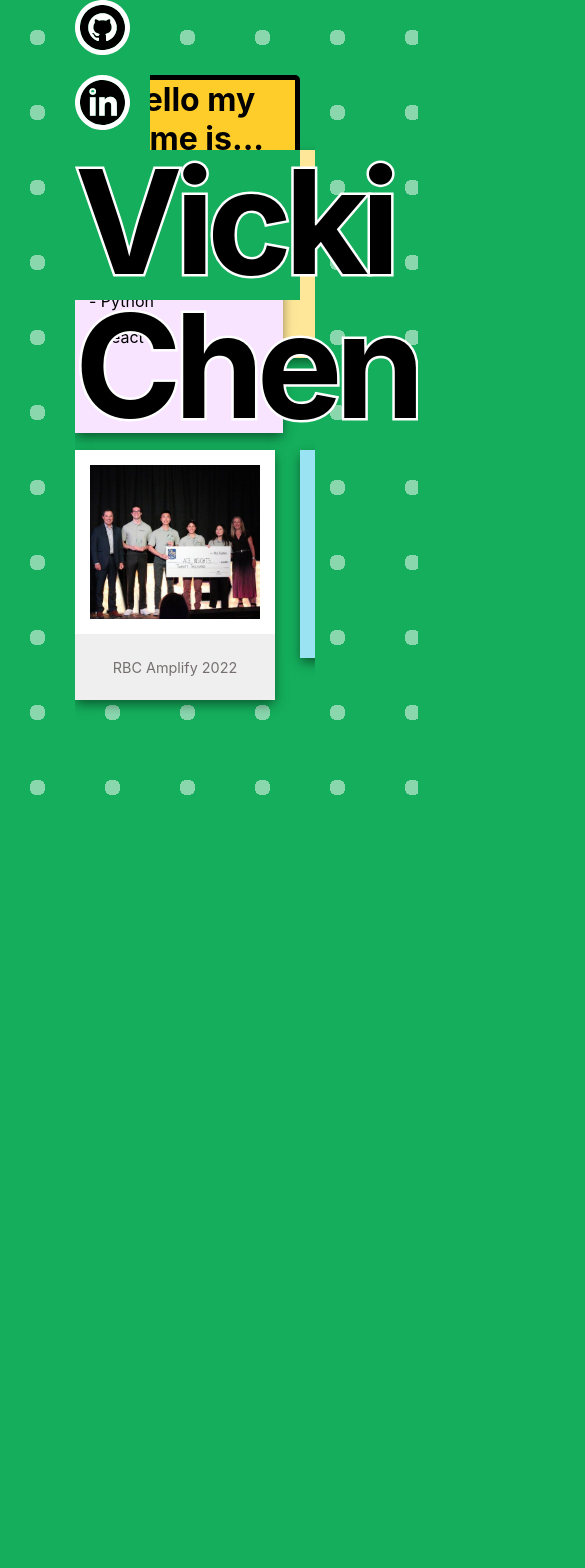
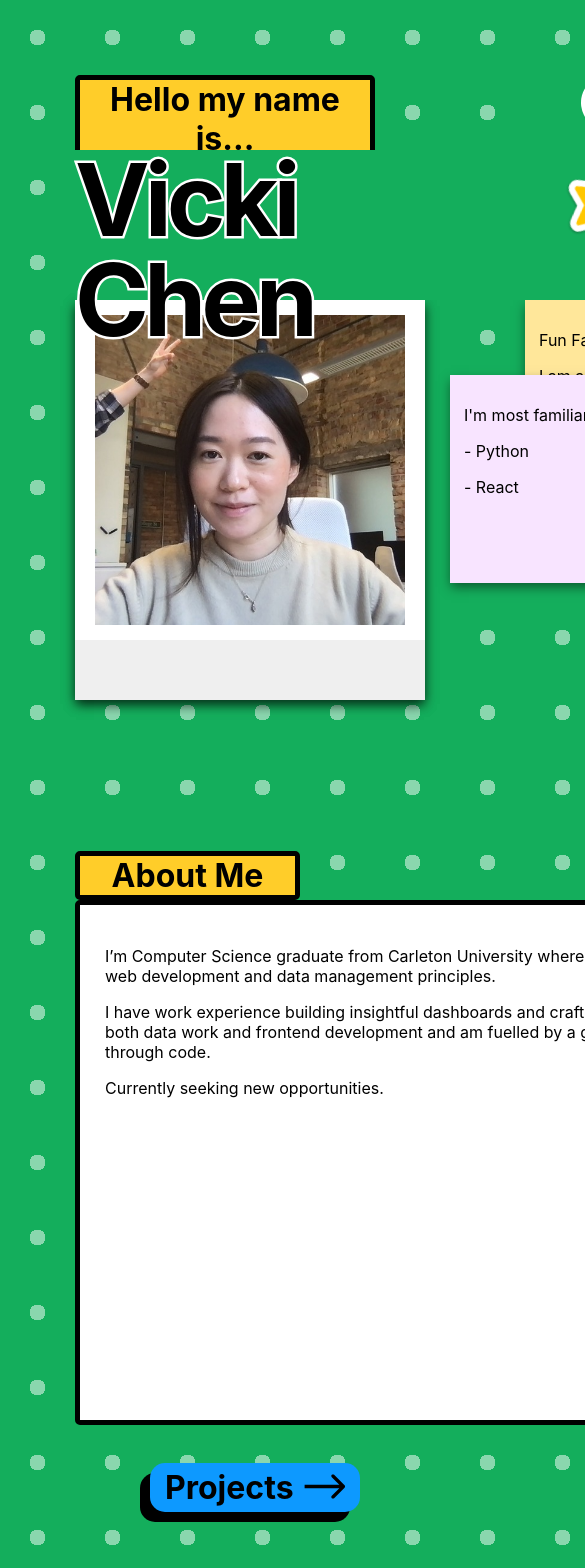
Before and after one commit to missvickies/personal-website, a React (Create React App) app: page / in a window 390 px wide. Shown: the top 1568 px of the page, 585 px wide, since content can reach past the window. Before the commit the page ends 844 px from the top, so only its background shows below. Built offline with nearby package versions, Linux system fonts and the light colour scheme; grey boxes are pictures that could not be loaded.

Commit message:
testing mobile

```diff
--- a/src/App.css
+++ b/src/App.css
@@ -2,5 +2,4 @@ body{
     background-image: radial-gradient(rgba(255, 255, 255, 0.5) 15%, transparent 0);
     background-position: 0 0 ;
     background-size: 75px 75px;
-    /* overflow:hidden; */
 }
--- a/src/components/button.jsx
+++ b/src/components/button.jsx
@@ -1,5 +1,6 @@
 import styled from "styled-components"
 import { Link } from "react-router-dom";
+import {device} from "./device"
 
 
 export default function Button({col,children,linkTo,mailTo}){
@@ -16,24 +17,34 @@ export default function Button({col,children,linkTo,mailTo}){
 
 
 const ButtonStyle = styled.div`
-    grid-column:${(props)=> props.col};
-    grid-row:-2;
-    width:180px;
-    align-items: center;
-    padding: 5px 15px;
-    padding-top:0;
+    grid-column:${(props)=> props.col-5};
+    grid-row:-1;
     gap: 5px;
-    background: #0D99FF;
-    box-shadow: -10px 10px 0px #000000;
-    border-radius: 15px;
     z-index:1;
     white-space: nowrap;
-    &:hover{
+    height:100%;
+    margin-top:50%;
+
+    h1{
+        width:180px;
+        margin:0;
+        background: #0D99FF;
+        padding: 5px 15px;
+        box-shadow: -10px 10px 0px #000000;
+        border-radius: 15px;
+    }
+
+    h1:hover{
         background-color: var(--yellow)
     }
-    &:active {
-    background-color: var(--yellow);
-    box-shadow: -5px 5px 0px #000000;
-    transform: translate(-10px,10px);
+
+    h1:active {
+        background-color: var(--yellow);
+        box-shadow: -5px 5px 0px #000000;
+        transform: translate(-10px,10px);
+        }
+
+    @media ${device.laptop}{
+        grid-row:-2;
     }
 `
--- a/src/components/links.js
+++ b/src/components/links.js
@@ -2,7 +2,6 @@ import GithubLink from '../assets/link-img/github.svg'
 import LinkedinLink from '../assets/link-img/linkedin.svg'
 import CodepenLink from '../assets/link-img/codepen.svg'
 import styled from 'styled-components';
-import { Link } from 'react-router-dom';
 
 export default function FlexLinks() {
     return(
--- a/src/components/note.jsx
+++ b/src/components/note.jsx
@@ -1,4 +1,5 @@
 import styled from "styled-components"
+import {device} from "./device"
 
 export default function Note({color,children,row,col}){
 
@@ -12,15 +13,19 @@ export default function Note({color,children,row,col}){
 const Notepad = styled.div`
     background: var(--blue);
     background: ${(props)=>props.color};
+    grid-row:${(props)=> props.row +2};
+    grid-column:${(props)=> props.col +5};
     -webkit-box-shadow: 0px 5px 11px -1px rgba(0,0,0,0.5);
     box-shadow: 0px 5px 11px -1px rgba(0,0,0,0.5);
-    grid-row:${(props)=> props.row};
-    grid-column:${(props)=> props.col};
     padding:14px;
     width: 180px;
     height:180px;
     &:hover {
         z-index:1
       }
+    @media ${device.laptop}{
+        grid-row:${(props)=> props.row};
+        grid-column:${(props)=> props.col};
+    }
 
 `
--- a/src/components/polaroid.jsx
+++ b/src/components/polaroid.jsx
@@ -1,5 +1,5 @@
 import styled from "styled-components"
-
+import { device } from "./device"
 
 export default function Polaroid({children,row,col}){
     const picture = children[0]
@@ -21,13 +21,20 @@ const PolaroidBorder = styled.div`
     -webkit-box-shadow: 0px 5px 11px -1px rgba(0,0,0,0.5);
     box-shadow: 0px 5px 11px -1px rgba(0,0,0,0.5);
     text-align:center;
-    grid-row:${(props)=> props.row};
-    grid-column:${(props)=> props.col};
+    grid-row:5;
+    grid-column:1;
     display:flex;
-    height:250px;
-    width:200px;
+    height:400px;
+    width:350px;
     flex-direction: column;
     justify-content: center;
+
+    @media ${device.laptop}{
+        grid-row:${(props)=> props.row};
+        grid-column:${(props)=> props.col};
+        height:250px;
+        width:200px;
+    }
 `
 
 const Description =  styled.div`
--- a/src/components/tab.js
+++ b/src/components/tab.js
@@ -1,6 +1,7 @@
 import styled from "styled-components"
 import {device} from "./device"
 import Button from "./button"
+
 export default function Tab(){
     return (
         <FlexContainer>
@@ -33,12 +34,16 @@ const BorderCard = styled.div`
     background-color: white;
     border: 5px solid #000000;
     border-radius: 5px;
+    padding: 25px;
+    grid-column: 1/-1;
+    grid-row: 2/-1;
+    display:flex-column;
+
+@media ${device.desktop} {
+    padding: 50px;
     margin-top:-5px;
     grid-column: 1/-1;
     grid-row: 2 /-1;
-padding: 25px 24px;
-@media ${device.desktop} {
-    padding: 50px;
 }
 `
 const BorderText = styled.div`
--- a/src/components/title.js
+++ b/src/components/title.js
@@ -1,4 +1,5 @@
 import styled from "styled-components"
+import {device} from "./device"
 export default function Title({children}){
     return (
         <div>
@@ -10,8 +11,7 @@ export default function Title({children}){
 }
 
 const BorderTitle = styled.h1`
-
-font-size: 144px;
+font-size: 100px;
 line-height: 100%;
 letter-spacing: -0.05em;
 margin:0;
@@ -20,9 +20,16 @@ z-index:1;
 -webkit-text-stroke: 5px white;
 position:absolute;
 
+@media ${device.laptop} {
+    font-size: 100px;
+}
+@media ${device.laptopL} {
+    font-size: 144px;
+}
+
 `
 const NoStroke = styled.h1`
-font-size: 144px;
+font-size: 100px;
 line-height: 100%;
 letter-spacing: -0.05em;
 -webkit-text-stroke: 5px transparent;
@@ -30,4 +37,11 @@ z-index:2;
 position:absolute;
 margin:0;
 
+@media ${device.laptop} {
+    font-size: 100px;
+}
+@media ${device.laptopL} {
+    font-size: 144px;
+}
+
 `
--- a/src/pages/home.js
+++ b/src/pages/home.js
@@ -167,7 +167,10 @@ export const SubGrid = styled.div`
     grid-template-rows: repeat(auto-fill, 75px);
     width: 100%;
     height:100%;
-    overflow: hidden;  /* NEW */
+
+    @media ${device.laptop}{
+        overflow: hidden;
+    }
 `;
 
 export const Links = styled.div`
@@ -180,6 +183,8 @@ export const Links = styled.div`
 `;
 
 export const HorizontalLinks = styled.div`
+    grid-column: 7/-1;
+    grid-row:  2;
 @media ${device.laptop} {
     grid-column: 15 / -1;
     grid-row:  2;
@@ -220,10 +225,14 @@ export const Photo = styled.div`
 
 export const Intro = styled.div`
 
-grid-column: 1 / -1;
+grid-column: 1 /5;
 grid-row:2;
 
     @media ${device.laptop} {
+        grid-column: 9 / 13;
+        grid-row:2;
+    }
+    @media ${device.laptopL} {
         grid-column: 9 / 13;
         grid-row:2;
     }
```
Lines whose indentation alone changed are shown as unchanged.
